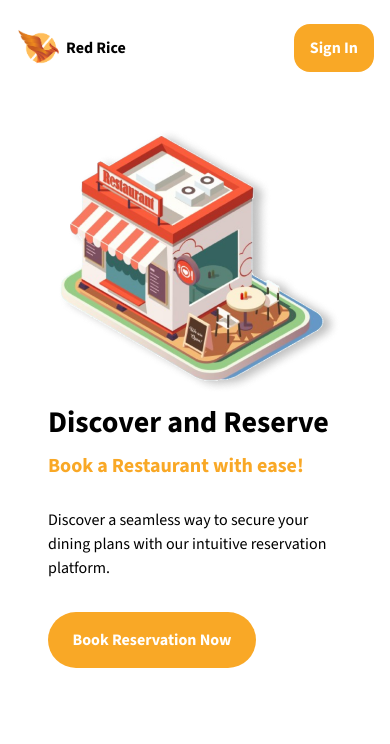
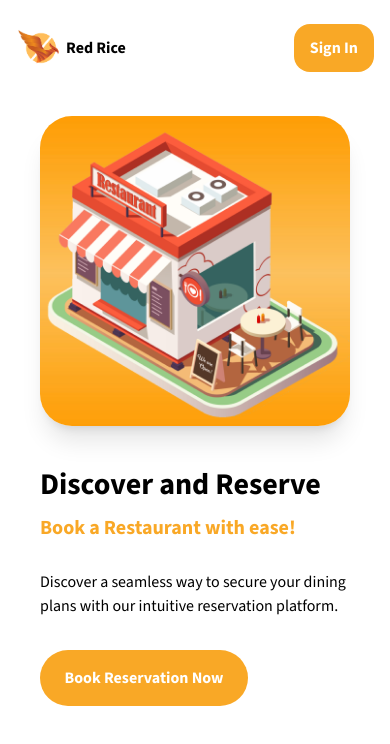
Before and after one commit to 2110503TACEDT66/swdevprac2-project-red-rice, a Next.js app: page / in a window 390 px wide. Shown: the top 744 px of the page. Built offline with nearby package versions, Linux system fonts and the light colour scheme; no server answers.

Commit message:
fix: refactor homepage

```diff
--- a/src/components/Home.tsx
+++ b/src/components/Home.tsx
@@ -5,16 +5,17 @@ const Home = () => {
 
     return (
         <main
-            className="pl-12 pr-10 w-full h-screen overflow-y-auto flex justify-between flex-wrap bg-cover"
-            style={{ backgroundImage: "url('/img/background.png')" }}
+            className="px-10 w-full lg:h-screen overflow-y-auto flex justify-center flex-wrap bg-cover gap-10 gap-auto max-gap-10"
+            // style={{ backgroundImage: "url('/img/background.png')" }}
         >
             <div className="mt-5 flex justify-start flex-col">
-                <div className="lg:hidden flex justify-center md:ml-14">
+                <div className="lg:hidden flex justify-center mb-10">
                     <Image
-                        src="/img/restaurant.png"
+                        src="/img/restaurant_bg.png"
                         alt="restaurant"
                         width={550}
                         height={550}
+                        className='rounded-[2rem] object-cover shadow-xl'
                     />
                 </div>
                 <h1 className="text-3xl md:text-6xl lg:text-7xl font-bold pb-3 lg:pt-32">
@@ -31,12 +32,13 @@ const Home = () => {
                     Book Reservation Now
                 </Link>
             </div>
-            <div className="hidden lg:block lg:pt-24 h-auto">
+            <div className="hidden lg:block lg:pt-24 h-auto rounded-lg">
                 <Image
-                    src="/img/restaurant.png"
+                    src="/img/restaurant_bg.png"
                     alt="restaurant"
                     width={550}
                     height={550}
+                    className='rounded-[2rem] object-cover shadow-xl'
                 />
             </div>
         </main>
```
Also changed, not shown: public/img/restaurant_bg.PNG (added).
